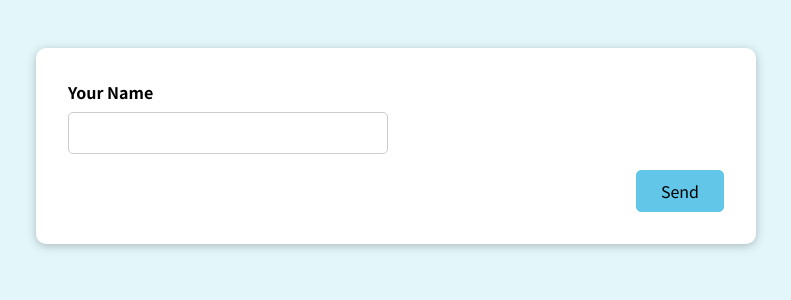
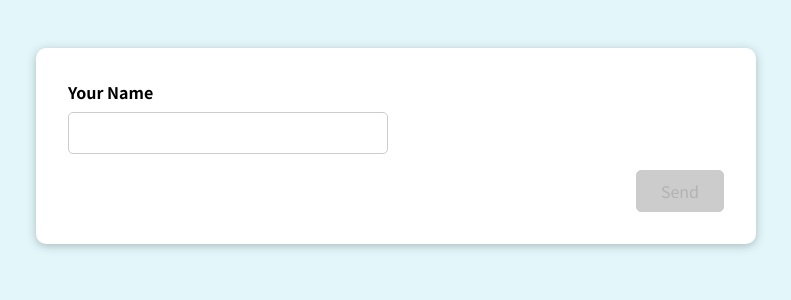
Before and after one commit to AnastasiaHaller/react_form, a React (Create React App) app: page / in a window 1280 px wide. Shown: the top 300 px of the page, without its empty margins (244-1035 px from the left). Built offline with nearby package versions, Linux system fonts and the light colour scheme.

Commit message:
add validation for Name input

```diff
--- a/src/components/SomeInput.js
+++ b/src/components/SomeInput.js
@@ -1,12 +1,57 @@
+import { useState } from "react";
+
 const SomeInput = (props) => {
+
+  const [enteredName, setEnteredName] = useState("");
+  const [wasNameInputTouched, setWasNameInputTouched] = useState(false);
+
+  const isEnteredNameValid = enteredName.trim() !== '';
+  const isNameInputInvalid = !isEnteredNameValid && wasNameInputTouched;
+  let isFormValid = false;
+
+  if (isEnteredNameValid) {
+    isFormValid = true;
+  }
+
+  const nameInputChangeHandler = (event) => {
+    setEnteredName(event.target.value);
+  };
+
+  const nameInputLostFocusHandler = (event) => {
+    setWasNameInputTouched(true);
+  };
+
+  const formSubmitHandler = (event) => {
+    event.preventDefault();
+
+    setWasNameInputTouched(true);
+
+    if (!isEnteredNameValid) {
+      return;
+    }
+
+    console.log(enteredName);
+    setEnteredName('');
+    wasNameInputTouched(false);
+  };
+
+  const nameInputClasses = !isNameInputInvalid ? 'form-control' : 'form-control invalid';
+
   return (
-    <form>
-      <div className="form-control">
+    <form onSubmit={formSubmitHandler}>
+      <div className={nameInputClasses}>
         <label htmlFor="name">Your Name</label>
-        <input type="text" id="name" />
+        <input
+          type="text"
+          id="name"
+          onChange={nameInputChangeHandler}
+          onBlur={nameInputLostFocusHandler}
+          value={enteredName}
+        />
+        {isNameInputInvalid && <p className="error-text">Enter Your Name</p>}
       </div>
       <div className="form-actions">
-        <button>Send</button>
+        <button disabled={!isFormValid}>Send</button>
       </div>
     </form>
   );
--- a/src/index.css
+++ b/src/index.css
@@ -79,6 +79,15 @@ button:active {
   border-color: #0ab2ea;
 }
 
+button:disabled,
+button:disabled:hover,
+button:disabled:active {
+  background-color: #ccc;
+  color: rgba(109, 105, 105, 0.25);
+  border-color: #ccc;
+  cursor: not-allowed;
+}
+
 .form-actions {
   text-align: right;
 }
```
